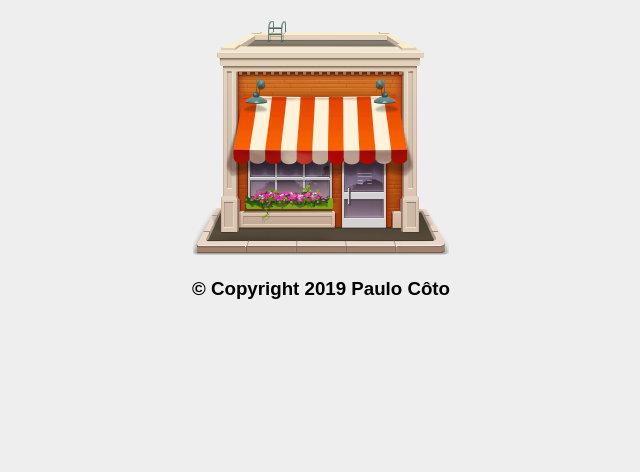
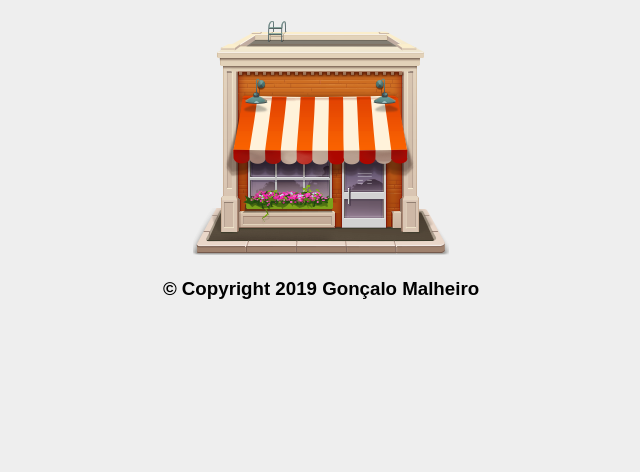
Before and after one commit to GoncaloMalheiro/lojaandebol2, a Flask app: page / in a window 1280 px wide. Shown: the part 181-653 px from the top of the page, without its empty margins (319-959 px from the left). Run offline with Flask 2, Linux system fonts and the light colour scheme; parts of the project's set-up code (start-up, migrations or seed data) failed here and were passed over.

Commit message:
loja andebol 2

```diff
--- a/templates/layout.html
+++ b/templates/layout.html
@@ -37,6 +37,6 @@
 {% block conteudo %}
 {% endblock %}
 <br>
-<h3>&copy; Copyright 2019 Paulo Côto</h3>
+<h3>&copy; Copyright 2019 Gonçalo Malheiro</h3>
 </body>
 </html>
```
